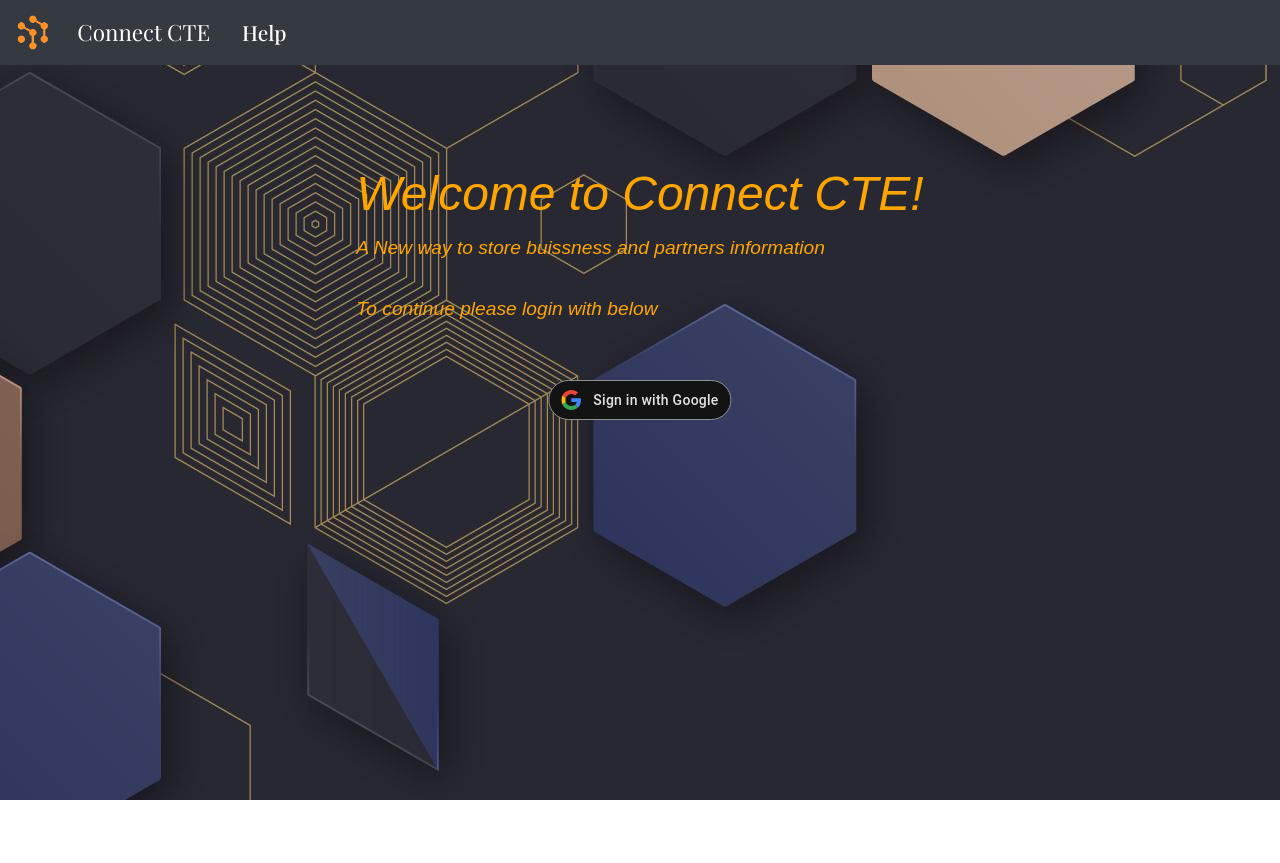
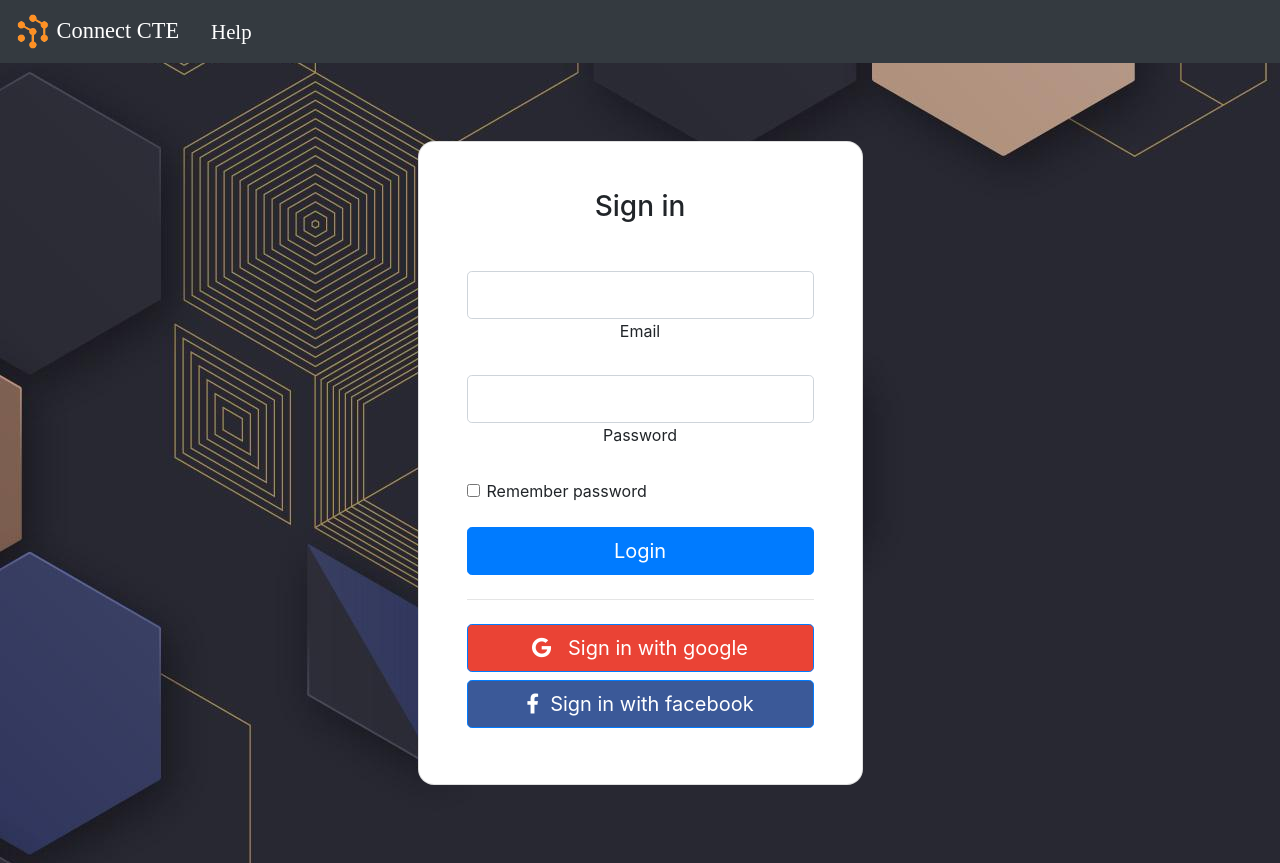
Before and after one commit to JuneKim0712/ConnectCTE, a website: page public/index.html in a window 1280 px wide. Before the commit the page ends 800 px from the top, so only its background shows below. Drawn offline with nearby package versions, Linux system fonts and the light colour scheme; some packages are replaced by stand-ins of ours; no server answers; a web font is replaced by a local one.

Commit message:
improved design

```diff
--- a/public/app.js
+++ b/public/app.js
@@ -67,6 +67,7 @@ const renderPartners = partners => {
   partnerData = data
   elements.thingsList.innerHTML = partners.map(partner => `
         <tr>
+            <td hidden><input type="checkbox" value=""></td>
             <td id="tableName">${partner.name}</td>
             <td>${partner.type}</td>
             <td>${partner.sector}</td>
--- a/public/index-style.css
+++ b/public/index-style.css
@@ -1,139 +1,47 @@
 body {
     background-image: url("asset/background.png")
-  }
-section {
-  margin: 0;
-  position: absolute;
-  top: 50%;
-  left: 50%;
-  -ms-transform: translate(-50%, -50%);
-  transform: translate(-50%, -50%);
-}
-#discription {
-  font-style:oblique;
-  color: orange;
-  font-size: 3em;
-  white-space: nowrap;
-  margin: 0;
-  position: absolute;
-  top: 30%;
-  left: 50%;
-  -ms-transform: translate(-50%, -50%);
-  transform: translate(-50%, -50%);
 }
 
-#discription2 {
-  font-size: 0.4em;
+.btn-login {
+  font-size: 0.9rem;
+  letter-spacing: 0.05rem;
+  padding: 0.75rem 1rem;
 }
 
-#discription3 {
-  font-size: 0.4em;
-}
-.gsi-material-button {
-  -moz-user-select: none;
-  -webkit-user-select: none;
-  -ms-user-select: none;
-  -webkit-appearance: none;
-  background-color: #131314;
-  background-image: none;
-  border: 1px solid #747775;
-  -webkit-border-radius: 20px;
-  border-radius: 20px;
-  -webkit-box-sizing: border-box;
-  box-sizing: border-box;
-  color: #e3e3e3;
-  cursor: pointer;
-  font-family: 'Roboto', arial, sans-serif;
-  font-size: 14px;
-  height: 40px;
-  letter-spacing: 0.25px;
-  outline: none;
-  overflow: hidden;
-  padding: 0 12px;
-  position: relative;
-  text-align: center;
-  -webkit-transition: background-color .218s, border-color .218s, box-shadow .218s;
-  transition: background-color .218s, border-color .218s, box-shadow .218s;
-  vertical-align: middle;
-  white-space: nowrap;
-  width: auto;
-  max-width: 400px;
-  min-width: min-content;
-  border-color: #8e918f;
+#googleSignIn {
+  color: white;
+  background-color: #ea4335;
 }
 
-.gsi-material-button .gsi-material-button-icon {
-  height: 20px;
-  margin-right: 12px;
-  min-width: 20px;
-  width: 20px;
+.facebook {
+  color: white !important;
+  background-color: #3b5998;
 }
 
-.gsi-material-button .gsi-material-button-content-wrapper {
-  -webkit-align-items: center;
-  align-items: center;
-  display: flex;
-  -webkit-flex-direction: row;
-  flex-direction: row;
-  -webkit-flex-wrap: nowrap;
-  flex-wrap: nowrap;
-  height: 100%;
-  justify-content: space-between;
-  position: relative;
-  width: 100%;
+.facebook:hover {
+  color: white !important;
+  background-color: #273f73;
 }
 
-.gsi-material-button .gsi-material-button-contents {
-  -webkit-flex-grow: 1;
-  flex-grow: 1;
-  font-family: 'Roboto', arial, sans-serif;
-  font-weight: 500;
-  overflow: hidden;
-  text-overflow: ellipsis;
-  vertical-align: top;
+#googleSignIn:hover{
+  background-color: #aa2f24;
 }
 
-.gsi-material-button .gsi-material-button-state {
-  -webkit-transition: opacity .218s;
-  transition: opacity .218s;
-  bottom: 0;
-  left: 0;
-  opacity: 0;
-  position: absolute;
-  right: 0;
-  top: 0;
+.navbar-brand{
+  font-family: "Playfair Display";
+  font-size: 1.4rem;
+  margin-right: 1.5rem;
 }
 
-.gsi-material-button:disabled {
-  cursor: default;
-  background-color: #13131461;
-  border-color: #8e918f1f;
+.nav-link {
+  font-family: "Playfair Display";
+  font-weight: 500;
+  font-size: 1.3rem;
+  margin-right: 1.5rem;
+  transition-duration: 0.4s;
 }
 
-.gsi-material-button:disabled .gsi-material-button-state {
-  background-color: #e3e3e31f;
+.nav-link:hover {
+  background-color: #333;
+  text-decoration: underline; /* Underline the text on hover */
 }
-
-.gsi-material-button:disabled .gsi-material-button-contents {
-  opacity: 38%;
-}
-
-.gsi-material-button:disabled .gsi-material-button-icon {
-  opacity: 38%;
-}
-
-.gsi-material-button:not(:disabled):active .gsi-material-button-state,
-.gsi-material-button:not(:disabled):focus .gsi-material-button-state {
-  background-color: white;
-  opacity: 12%;
-}
-
-.gsi-material-button:not(:disabled):hover {
-  -webkit-box-shadow: 0 1px 2px 0 rgba(60, 64, 67, .30), 0 1px 3px 1px rgba(60, 64, 67, .15);
-  box-shadow: 0 1px 2px 0 rgba(60, 64, 67, .30), 0 1px 3px 1px rgba(60, 64, 67, .15);
-}
-
-.gsi-material-button:not(:disabled):hover .gsi-material-button-state {
-  background-color: white;
-  opacity: 8%;
-}
--- a/public/index.html
+++ b/public/index.html
@@ -5,8 +5,8 @@
   <meta name="viewport" content="width=device-width, initial-scale=1.0">
   <title>Welcome to Firebase Hosting</title>
   <link rel="stylesheet" href="https://cdn.jsdelivr.net/npm/bootstrap@4.4.1/dist/css/bootstrap.min.css" integrity="sha384-Vkoo8x4CGsO3+Hhxv8T/Q5PaXtkKtu6ug5TOeNV6gBiFeWPGFN9MuhOf23Q9Ifjh" crossorigin="anonymous">
-  <link rel="stylesheet" href="styles.css">
   <link rel="stylesheet" href="index-style.css">
+  <link rel="stylesheet" href="https://use.fontawesome.com/releases/v6.1.1/css/all.css">
 </head>
 <body>
     <nav class="navbar navbar-expand-lg navbar-dark bg-dark">
@@ -22,32 +22,45 @@
           </ul>
         </ul>
       </nav>
-      <div id="discription">
-        Welcome to Connect CTE! <br>
-        <div id="discription2">
-          A New way to store buissness and partners information
+      <section class="vh-100">
+        <div class="container py-5 h-100">
+          <div class="row d-flex justify-content-center align-items-center h-100">
+            <div class="col-12 col-md-8 col-lg-6 col-xl-5">
+              <div class="card shadow-2-strong" style="border-radius: 1rem;">
+                <div class="card-body p-5 text-center">
+
+                  <h3 class="mb-5">Sign in</h3>
+
+                  <div data-mdb-input-init class="form-outline mb-4">
+                    <input type="email" id="typeEmailX-2" class="form-control form-control-lg" />
+                    <label class="form-label" for="typeEmailX-2">Email</label>
                   </div>
 
-        <div id="discription3">
-          <br>
-          To continue please login with below
+                  <div data-mdb-input-init class="form-outline mb-4">
+                    <input type="password" id="typePasswordX-2" class="form-control form-control-lg" />
+                    <label class="form-label" for="typePasswordX-2">Password</label>
+                  </div>
+
+                  <!-- Checkbox -->
+                  <div class="form-check d-flex justify-content-start mb-4">
+                    <input class="form-check-input" type="checkbox" value="" id="form1Example3" />
+                    <label class="form-check-label" for="form1Example3"> Remember password </label>
+                  </div>
+
+                  <button data-mdb-button-init data-mdb-ripple-init class="btn btn-primary btn-lg btn-block" type="submit">Login</button>
+
+                  <hr class="my-4">
+
+                  <button data-mdb-button-init data-mdb-ripple-init class="btn btn-lg btn-block btn-primary"
+                    type="submit" id="googleSignIn"><i class="fab fa-google me-2"></i> &nbsp; Sign in with google</button>
+                  <button data-mdb-button-init data-mdb-ripple-init class="facebook btn btn-lg btn-block btn-primary mb-2"
+                    type="submit"><i class="fab fa-facebook-f me-2"></i>&nbsp; Sign in with facebook</button>
+
                 </div>
               </div>
-      <section>
-      <button class="gsi-material-button">
-        <div class="gsi-material-button-content-wrapper">
-          <div class="gsi-material-button-icon">
-            <svg version="1.1" xmlns="http://www.w3.org/2000/svg" viewBox="0 0 48 48" xmlns:xlink="http://www.w3.org/1999/xlink" style="display: block;">
-              <path fill="#EA4335" d="M24 9.5c3.54 0 6.71 1.22 9.21 3.6l6.85-6.85C35.9 2.38 30.47 0 24 0 14.62 0 6.51 5.38 2.56 13.22l7.98 6.19C12.43 13.72 17.74 9.5 24 9.5z"></path>
-              <path fill="#4285F4" d="M46.98 24.55c0-1.57-.15-3.09-.38-4.55H24v9.02h12.94c-.58 2.96-2.26 5.48-4.78 7.18l7.73 6c4.51-4.18 7.09-10.36 7.09-17.65z"></path>
-              <path fill="#FBBC05" d="M10.53 28.59c-.48-1.45-.76-2.99-.76-4.59s.27-3.14.76-4.59l-7.98-6.19C.92 16.46 0 20.12 0 24c0 3.88.92 7.54 2.56 10.78l7.97-6.19z"></path>
-              <path fill="#34A853" d="M24 48c6.48 0 11.93-2.13 15.89-5.81l-7.73-6c-2.15 1.45-4.92 2.3-8.16 2.3-6.26 0-11.57-4.22-13.47-9.91l-7.98 6.19C6.51 42.62 14.62 48 24 48z"></path>
-              <path fill="none" d="M0 0h48v48H0z"></path>
-            </svg>
             </div>
-          <span class="gsi-material-button-contents">Sign in with Google</span>
           </div>
-      </button>
+        </div>
       </section>
 <script defer src="/__/firebase/10.8.0/firebase-app-compat.js"></script>
 <script defer src="/__/firebase/10.8.0/firebase-auth-compat.js"></script>
--- a/public/script.js
+++ b/public/script.js
@@ -1,7 +1,7 @@
 const auth = firebase.auth()
 
 // Elements
-const signInBtn = document.querySelector('.gsi-material-button')
+const signInBtn = document.getElementById('googleSignIn')
 
 // Firebase Auth & Providers
 const provider = new firebase.auth.GoogleAuthProvider()
--- a/public/styles.css
+++ b/public/styles.css
@@ -11,19 +11,30 @@ body {
     font-size: 1em;
     line-height: 1.6;
     color: #333;
-    overflow-x: hidden; /* Prevent horizontal scroll */
+    overflow-x: hidden; /*Prevent horizontal scroll*/
 }
 
 .table-container thead{
     cursor: pointer; /* Change cursor to pointer when hovering over the data table */
 }
 
+.table-striped tbody tr:nth-of-type(odd) {
+    background-color: #e5e5e5; /* Use your preferred color for odd rows */
+}
+
+.table-striped tbody tr:nth-of-type(even) {
+    background-color: #ffffff; /* Optionally, customize the color for even rows if desired */
+}
 
 .container {
     max-width: 90%;
     margin: 0 auto;
     padding: 10px;
     white-space: nowrap;
+}
+
+.accordion-button, .accordion-body{
+    font-size: 20px;
 }
 
 .btn-primary {
@@ -132,12 +143,25 @@ h3 {white-space: nowrap;}
     overflow-wrap: break-word;
     white-space: pre-wrap;
     padding: 10px; /* Reduced padding */
-    border-bottom: 1px solid #dee2e6;
+    border: 1.2px solid white;
 }
-
 .table th {
     background-color: #f8f9fa;
     text-align: left;
+}
+
+.table td > input[type="checkbox"] {
+    max-width: 100em;
+    white-space: pre-wrap;
+    padding: 10px; /* Reduced padding */
+    border: 1.2px solid white;
+    width: 30px; /* Adjust the width as needed */
+    height: 30px;
+    display: flex; /* Use flexbox */
+    justify-content: center; /* Center content horizontally */
+    align-items: center; /* Center content vertically */
+    width: 100%; /* Make the width match the cell width */
+    margin: auto; /* Center the checkbox */
 }
 
 .search-container {
```
Also changed, not shown: public/home.html (+1 -0 lines), 1 other file. Lines whose indentation alone changed are shown as unchanged.
